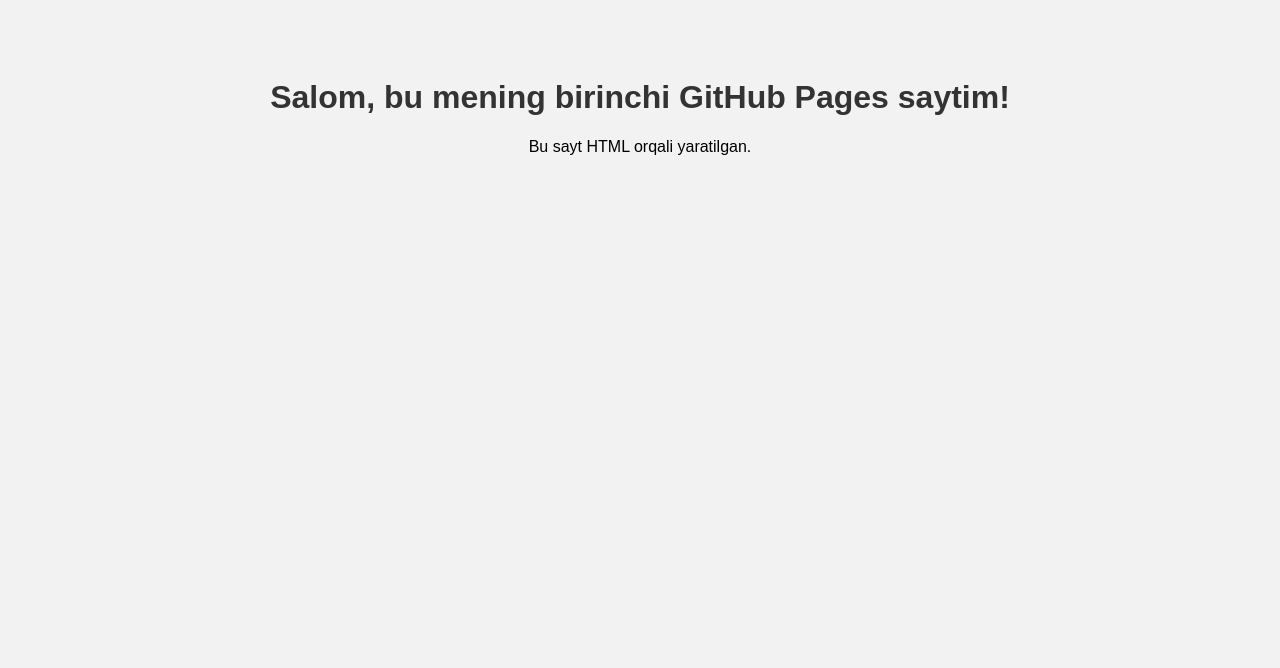
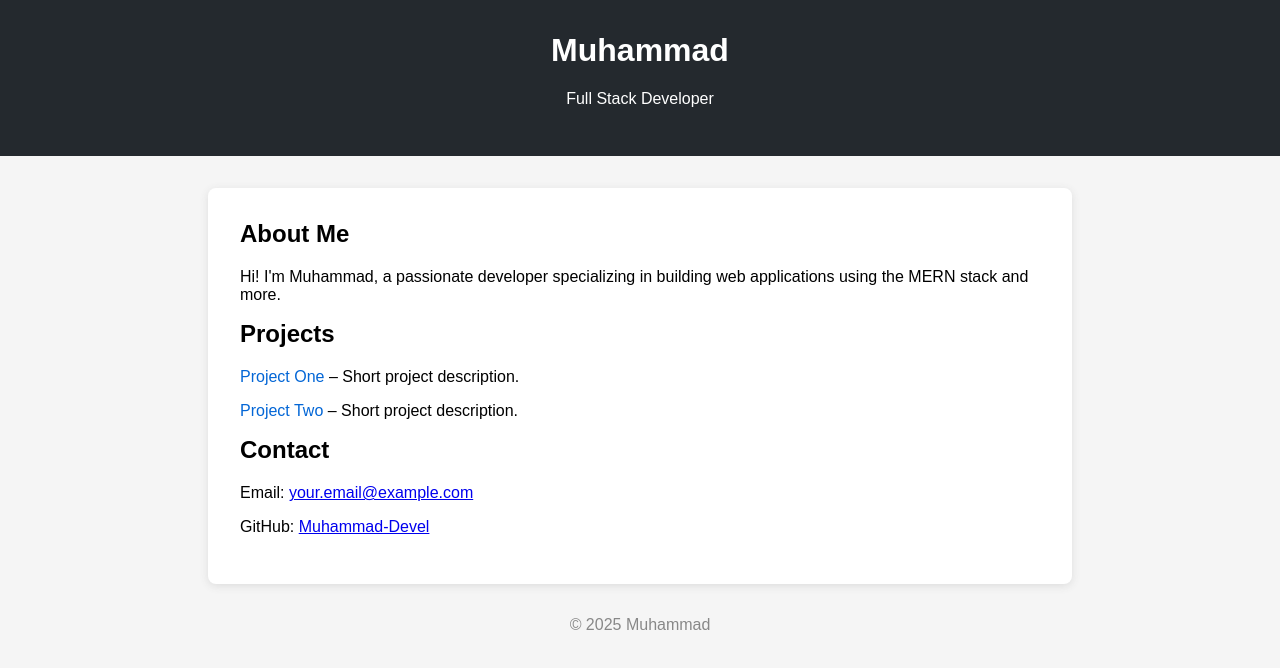
Before and after one commit to Muhammad-Devel/Muhammad-Devel.github.io, a plain HTML site: page index.html in a window 1280 px wide. Drawn offline with Linux system fonts and the light colour scheme.

Commit message:
Update index.html

```diff
--- a/index.html
+++ b/index.html
@@ -1,23 +1,47 @@
 <!DOCTYPE html>
-<html lang="uz">
+<html lang="en">
 <head>
   <meta charset="UTF-8" />
-  <meta name="viewport" content="width=device-width, initial-scale=1.0" />
-  <title>Mening Saytim</title>
+  <meta name="viewport" content="width=device-width, initial-scale=1.0"/>
+  <title>Muhammad's Portfolio</title>
   <style>
-    body {
-      font-family: sans-serif;
-      text-align: center;
-      padding: 50px;
-      background-color: #f2f2f2;
-    }
-    h1 {
-      color: #333;
-    }
+    body { font-family: Arial, sans-serif; margin: 0; background: #f5f5f5; }
+    header { background: #24292e; color: white; padding: 2rem; text-align: center; }
+    section { max-width: 800px; margin: 2rem auto; background: white; padding: 2rem; border-radius: 8px; box-shadow: 0 2px 8px #ddd; }
+    h1, h2 { margin-top: 0; }
+    .projects { list-style: none; padding: 0; }
+    .projects li { margin: 1rem 0; }
+    .projects a { color: #0366d6; text-decoration: none; }
+    .projects a:hover { text-decoration: underline; }
+    footer { text-align: center; color: #888; margin: 2rem 0 0 0; }
   </style>
 </head>
 <body>
-  <h1>Salom, bu mening birinchi GitHub Pages saytim!</h1>
-  <p>Bu sayt HTML orqali yaratilgan.</p>
+  <header>
+    <h1>Muhammad</h1>
+    <p>Full Stack Developer</p>
+  </header>
+  <section>
+    <h2>About Me</h2>
+    <p>
+      Hi! I'm Muhammad, a passionate developer specializing in building web applications using the MERN stack and more.
+    </p>
+    <h2>Projects</h2>
+    <ul class="projects">
+      <li>
+        <a href="https://github.com/Muhammad-Devel/your-project-1" target="_blank">Project One</a> – Short project description.
+      </li>
+      <li>
+        <a href="https://github.com/Muhammad-Devel/your-project-2" target="_blank">Project Two</a> – Short project description.
+      </li>
+      <!-- Add more projects here -->
+    </ul>
+    <h2>Contact</h2>
+    <p>Email: <a href="mailto:your.email@example.com">your.email@example.com</a></p>
+    <p>GitHub: <a href="https://github.com/Muhammad-Devel" target="_blank">Muhammad-Devel</a></p>
+  </section>
+  <footer>
+    &copy; 2025 Muhammad
+  </footer>
 </body>
 </html>
```
